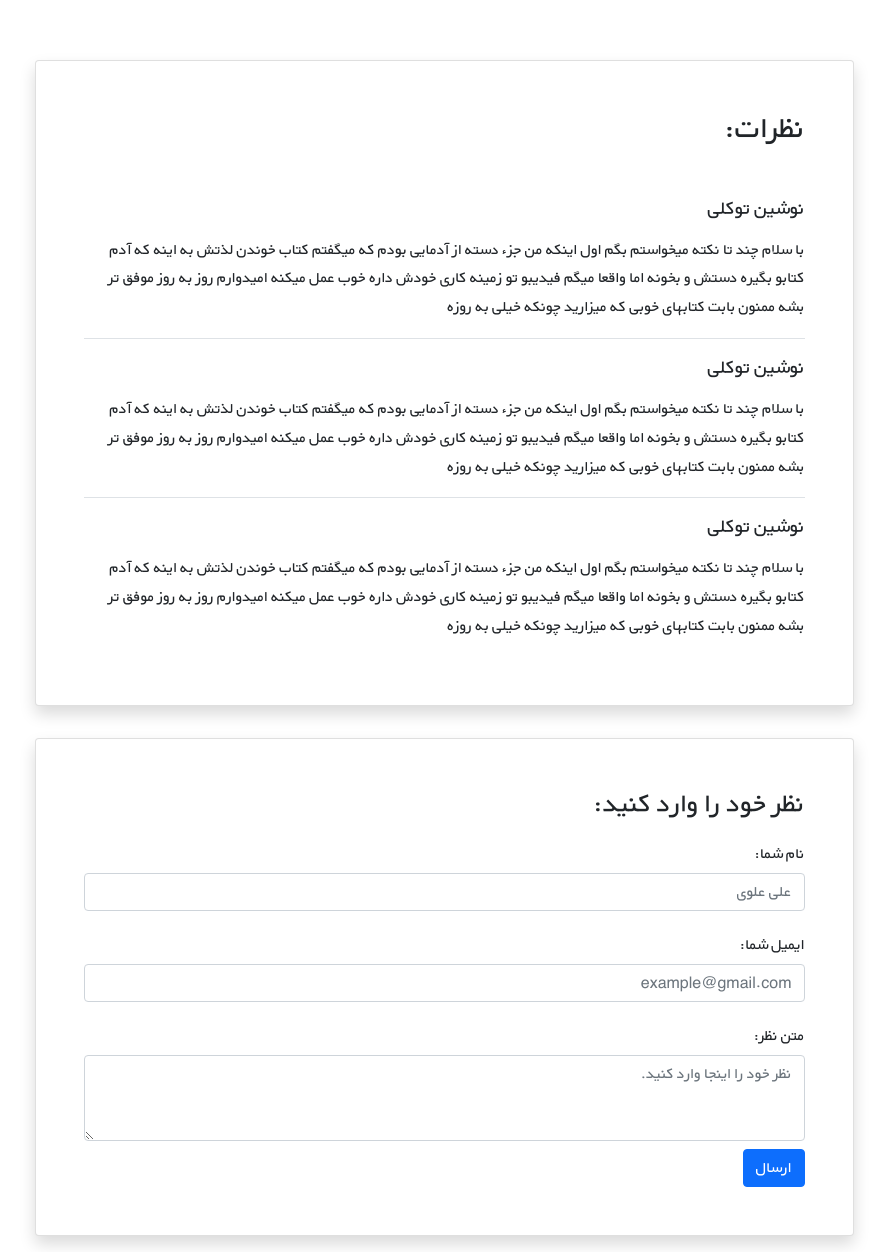
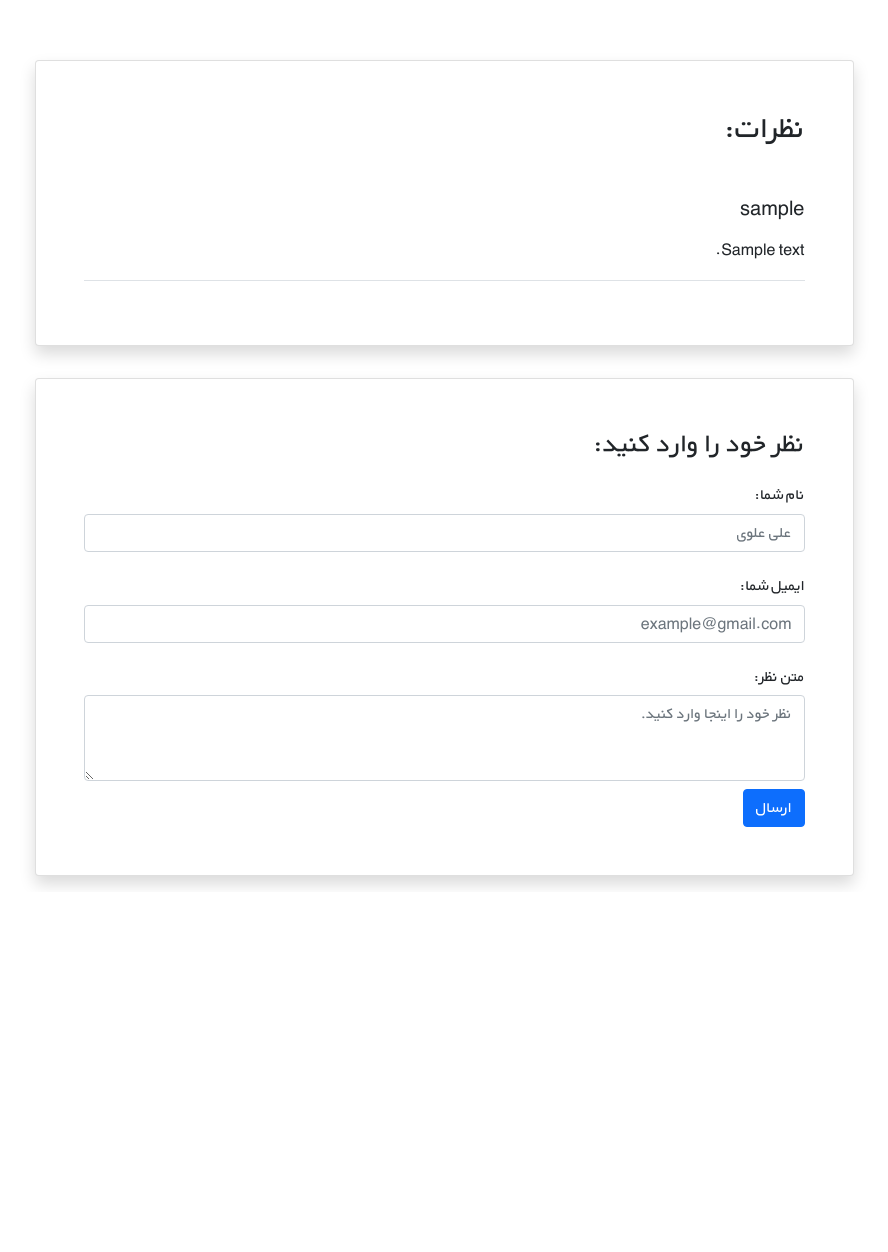
Before and after one commit to sina-rastgouyan/django_course_bookstore_project, a Django app: page /books/1/ in a window 1280 px wide. Shown: the part 419-1671 px from the top of the page, without its empty margins (196-1084 px from the left). After the commit the page ends 1306 px from the top, so only its background shows below. Run offline with Django 4.2, Linux system fonts and the light colour scheme; tables that the repository leaves empty hold one stand-in row (values such as "Sample post"); grey boxes marked "Sample" are stand-in pictures.

Commit message:
show 'Comments' section for each book detail page implemented.

```diff
--- a/books/templates/books/book_detail.html
+++ b/books/templates/books/book_detail.html
@@ -41,24 +41,12 @@
                 <div class="d-flex justify-content-center">
                     <div class="card shadow my-3 p-5 w-sm-75 w-100">
                         <h2 class="mb-5">نظرات:</h2>
-                        <div class="border-bottom mb-3">
-                            <h5 class="mb-3">نوشین توکلی</h5>
-                            <p>با سلام چند تا نکته میخواستم بگم اول اینکه من جزء دسته از آدمایی بودم که میگفتم کتاب خوندن لذتش
-                                به اینه که آدم کتابو بگیره دستش و بخونه اما واقعا میگم فیدیبو تو زمینه کاری خودش داره خوب عمل
-                                میکنه امیدوارم روز به روز موفق تر بشه ممنون بابت کتابهای خوبی که میزارید چونکه خیلی به روزه</p>
-                        </div>
-                        <div class="border-bottom mb-3">
-                            <h5 class="mb-3">نوشین توکلی</h5>
-                            <p>با سلام چند تا نکته میخواستم بگم اول اینکه من جزء دسته از آدمایی بودم که میگفتم کتاب خوندن لذتش
-                                به اینه که آدم کتابو بگیره دستش و بخونه اما واقعا میگم فیدیبو تو زمینه کاری خودش داره خوب عمل
-                                میکنه امیدوارم روز به روز موفق تر بشه ممنون بابت کتابهای خوبی که میزارید چونکه خیلی به روزه</p>
-                        </div>
-                        <div>
-                            <h5 class="mb-3">نوشین توکلی</h5>
-                            <p>با سلام چند تا نکته میخواستم بگم اول اینکه من جزء دسته از آدمایی بودم که میگفتم کتاب خوندن لذتش
-                                به اینه که آدم کتابو بگیره دستش و بخونه اما واقعا میگم فیدیبو تو زمینه کاری خودش داره خوب عمل
-                                میکنه امیدوارم روز به روز موفق تر بشه ممنون بابت کتابهای خوبی که میزارید چونکه خیلی به روزه</p>
-                        </div>
+                        {% for comment in comments %}
+                            <div class="border-bottom mb-3">
+                                <h5 class="mb-3">{{comment.user.username}}</h5>
+                                <p>{{comment.text|linebreaks}}</p>
+                            </div>
+                        {% endfor %}
                     </div>
                 </div>
 
--- a/books/urls.py
+++ b/books/urls.py
@@ -3,7 +3,8 @@ from django.urls import path
 from . import views
 urlpatterns = [
     path('', views.BookListView.as_view(), name='book_list'),
-    path('<int:pk>/', views.BookDetailView.as_view(), name='book_details'),
+    # path('<int:pk>/', views.BookDetailView.as_view(), name='book_details'),
+    path('<int:pk>/', views.book_detail_view, name='book_details'),
     path('new/', views.BookCreateView.as_view(), name='book_creation'),
     path('<int:pk>/edit/', views.BookUpdateView.as_view(), name='book_update'),
     path('<int:pk>/delete/', views.BookDeleteView.as_view(), name='delete_book')
--- a/books/views.py
+++ b/books/views.py
@@ -1,4 +1,4 @@
-from django.shortcuts import render
+from django.shortcuts import render, get_object_or_404
 from django.views import generic
 from django.urls import reverse_lazy
 
@@ -12,10 +12,22 @@ class BookListView(generic.ListView):
     paginate_by = 8
     context_object_name = 'books'
 
-class BookDetailView(generic.DetailView):
-    model= Book
-    template_name = 'books/book_detail.html'
-    context_object_name = 'book'
+# class BookDetailView(generic.DetailView):
+#     model= Book
+#     template_name = 'books/book_detail.html'
+#     context_object_name = 'book'
+
+def book_detail_view(request, pk):
+    # get book object
+    book = get_object_or_404(Book, pk=pk)
+    #get book comments
+    book_comments = book.comment.all()
+    context = {
+        'book': book,
+        'comments':book_comments
+    }
+
+    return render(request, 'books/book_detail.html', context)
 
 class BookCreateView(generic.CreateView):
     model = Book
```
